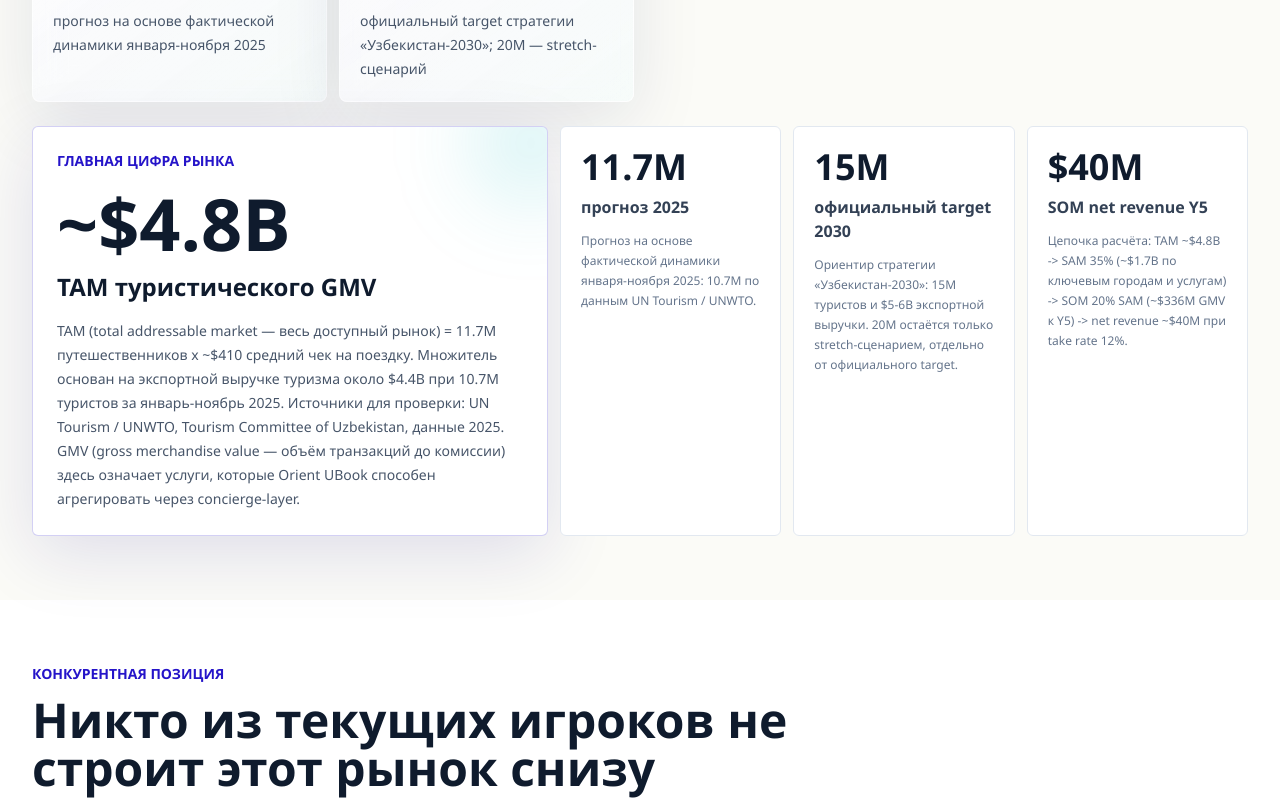
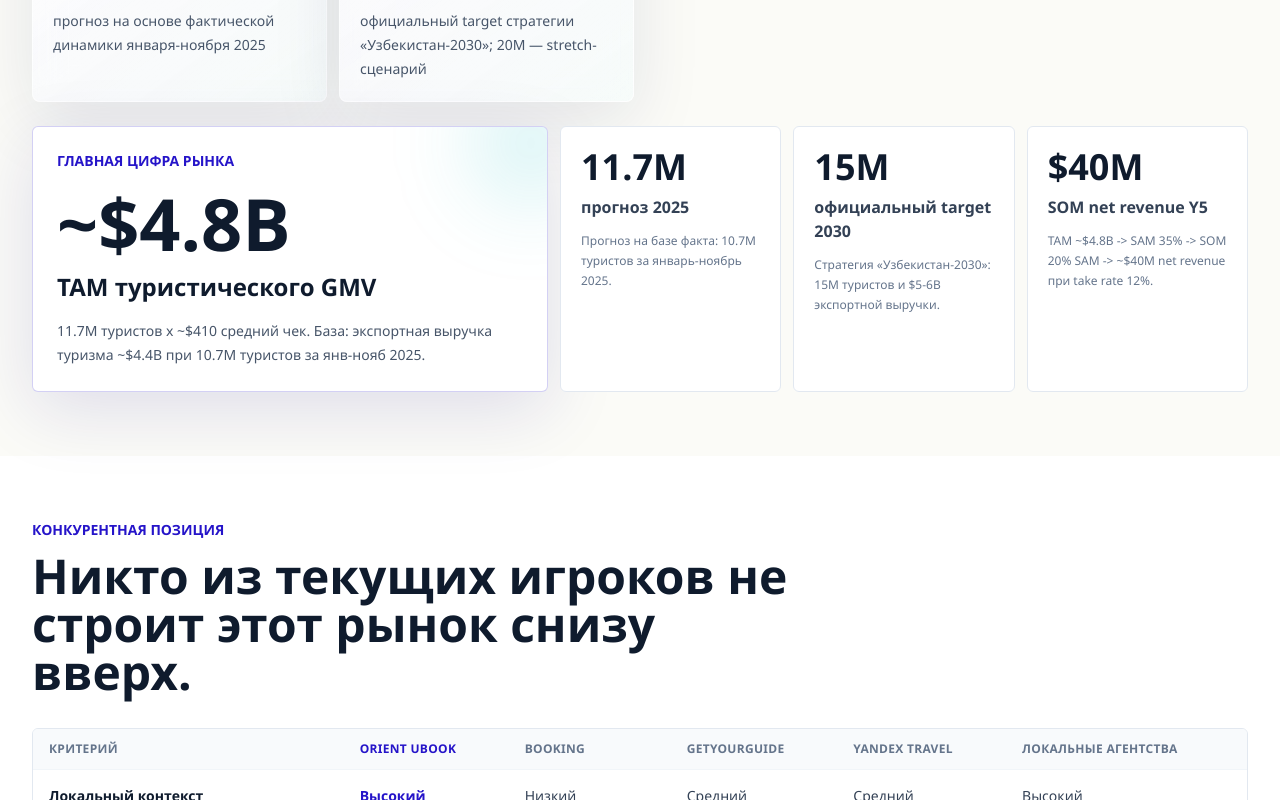
Before and after one commit to RawenHold/orient, a Next.js app: page / in a window 1280 px wide. Shown: the part 3520-4320 px from the top of the page. Built offline with nearby package versions, Linux system fonts and the light colour scheme.

Commit message:
Simplify investor market section

```diff
--- a/src/components/InvestorLanding.tsx
+++ b/src/components/InvestorLanding.tsx
@@ -3,14 +3,12 @@ import Link from "next/link";
 import type { ReactNode } from "react";
 import {
   ArrowRight,
-  BarChart3,
   CheckCircle2,
   CircleDollarSign,
   Compass,
   Route,
   ShieldCheck,
   Sparkles,
-  Target,
   TrendingUp,
 } from "lucide-react";
 import {
@@ -399,22 +397,6 @@ export function InvestorLanding() {
               Допущение модели: средний чек $150 и take rate (комиссия платформы с подтверждённой операции) 12%. Реальные цифры фиксируются после 90-дневного пилота.
             </p>
           </div>
-          <div className="mt-6 rounded-md border border-gold/25 bg-gold/10 p-5">
-            <p className="text-sm font-semibold uppercase text-gold">Условия раунда</p>
-            <div className="mt-4 grid gap-3 md:grid-cols-2">
-              {[
-                "Инструмент: уточнить — equity / SAFE / convertible note.",
-                "Оценка компании pre-money: уточнить.",
-                "Доля, предлагаемая инвесторам: уточнить.",
-                "Минимальный чек: уточнить.",
-              ].map((item) => (
-                <p key={item} className="rounded-md bg-white/80 p-3 text-sm font-semibold leading-6 text-slate-700">{item}</p>
-              ))}
-            </div>
-            <p className="mt-4 text-sm leading-6 text-slate-600">
-              Этот блок нужно заполнить реальными цифрами до активного outreach: без него инвестор не сможет посчитать ROI и перейти к звонку.
-            </p>
-          </div>
         </div>
       </section>
 
@@ -468,17 +450,6 @@ export function InvestorLanding() {
               </article>
             ))}
           </div>
-          <div className="mt-8 rounded-md border border-cobalt/15 bg-cobalt/5 p-5">
-            <div className="flex flex-col gap-4 md:flex-row md:items-center md:justify-between">
-              <div>
-                <p className="flex items-center gap-2 text-sm font-semibold uppercase text-cobalt"><Target size={16} /> Правило PMF</p>
-                <p className="mt-2 max-w-3xl leading-7 text-slate-700">Переход к оплатам, API, mobile, Telegram и B2B делается только после пилотных данных: заявок, конверсии, NPS, повторного спроса и юридически готовых партнёрских договоров.</p>
-              </div>
-              <Link href="/developers" className="inline-flex shrink-0 items-center gap-2 rounded-md border border-cobalt/20 bg-white px-4 py-2 font-semibold text-cobalt transition hover:bg-cobalt hover:text-white">
-                Техническое ТЗ <BarChart3 size={18} />
-              </Link>
-            </div>
-          </div>
         </div>
       </section>
 
--- a/src/data/deck.ts
+++ b/src/data/deck.ts
@@ -5,10 +5,10 @@ export const heroProof = [
 ];
 
 export const deckMetrics = [
-  { value: "~$4.8B", label: "TAM туристического GMV", note: "TAM (total addressable market — весь доступный рынок) = 11.7M путешественников x ~$410 средний чек на поездку. Множитель основан на экспортной выручке туризма около $4.4B при 10.7M туристов за январь-ноябрь 2025. Источники для проверки: UN Tourism / UNWTO, Tourism Committee of Uzbekistan, данные 2025. GMV (gross merchandise value — объём транзакций до комиссии) здесь означает услуги, которые Orient UBook способен агрегировать через concierge-layer." },
-  { value: "11.7M", label: "прогноз 2025", note: "Прогноз на основе фактической динамики января-ноября 2025: 10.7M по данным UN Tourism / UNWTO." },
-  { value: "15M", label: "официальный target 2030", note: "Ориентир стратегии «Узбекистан-2030»: 15M туристов и $5-6B экспортной выручки. 20M остаётся только stretch-сценарием, отдельно от официального target." },
-  { value: "$40M", label: "SOM net revenue Y5", note: "Цепочка расчёта: TAM ~$4.8B -> SAM 35% (~$1.7B по ключевым городам и услугам) -> SOM 20% SAM (~$336M GMV к Y5) -> net revenue ~$40M при take rate 12%." },
+  { value: "~$4.8B", label: "TAM туристического GMV", note: "11.7M туристов x ~$410 средний чек. База: экспортная выручка туризма ~$4.4B при 10.7M туристов за янв-нояб 2025." },
+  { value: "11.7M", label: "прогноз 2025", note: "Прогноз на базе факта: 10.7M туристов за январь-ноябрь 2025." },
+  { value: "15M", label: "официальный target 2030", note: "Стратегия «Узбекистан-2030»: 15M туристов и $5-6B экспортной выручки." },
+  { value: "$40M", label: "SOM net revenue Y5", note: "TAM ~$4.8B -> SAM 35% -> SOM 20% SAM -> ~$40M net revenue при take rate 12%." },
 ];
 
 export const problemJourney = {
```
